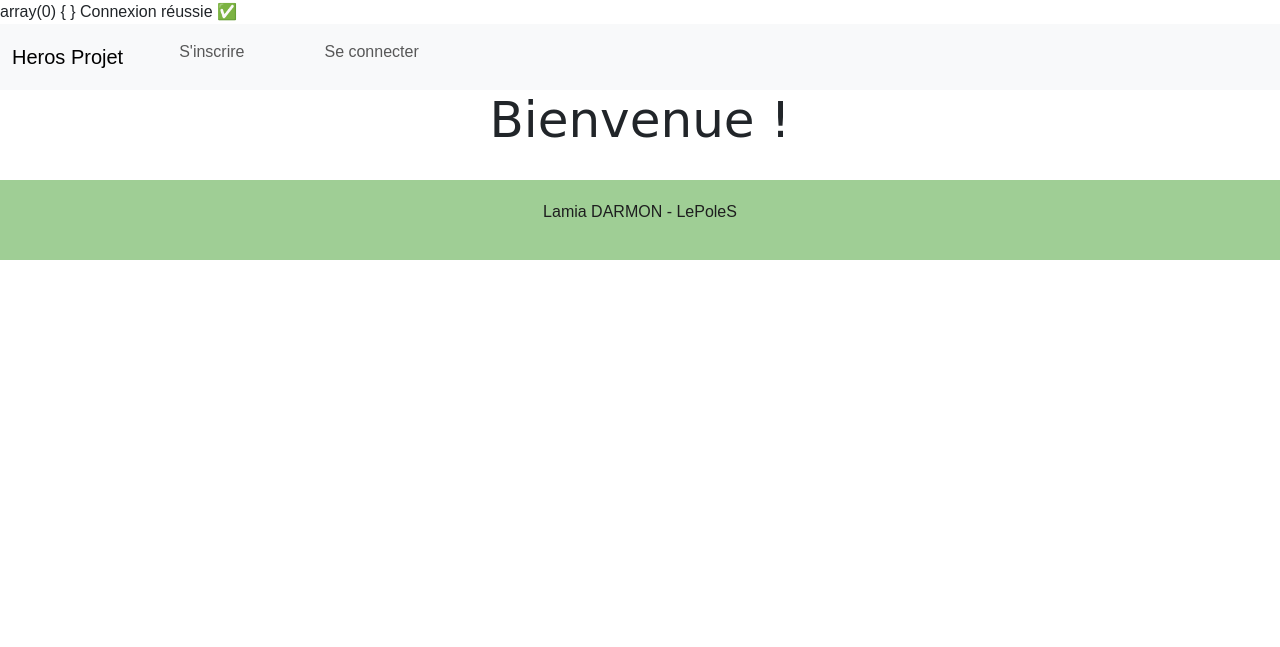
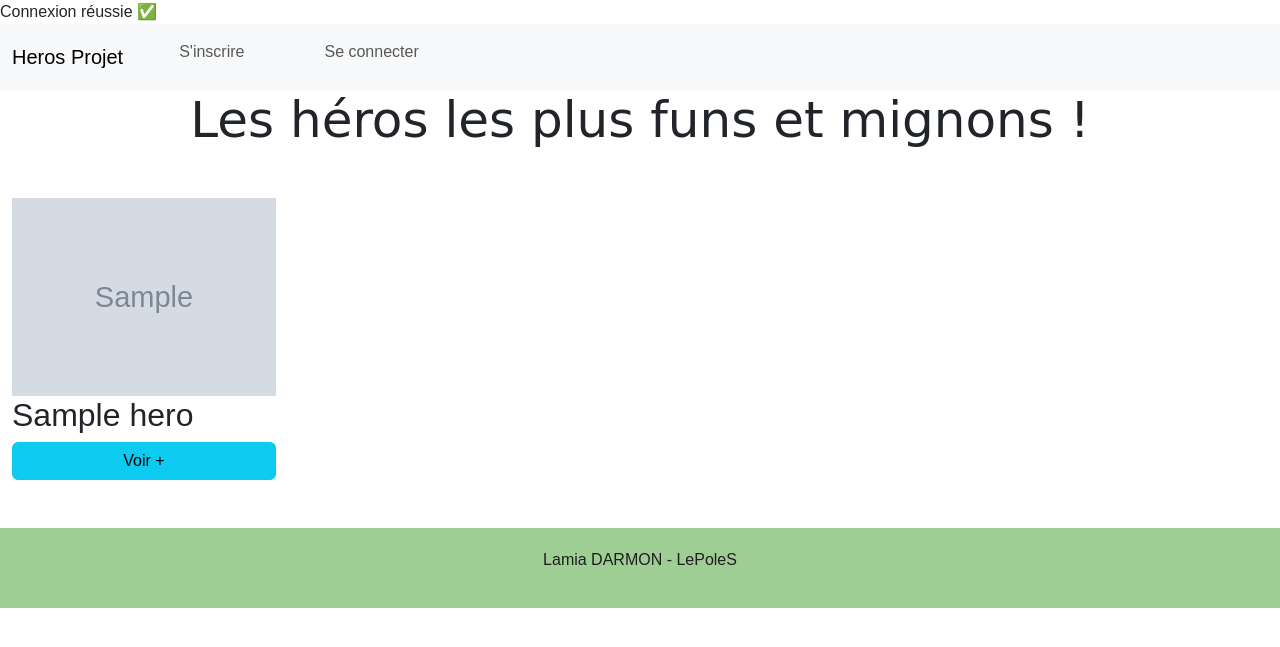
Before and after one commit to lamia8512/herosbdd, a PHP site: page / in a window 1280 px wide. Shown: the top 647 px of the page. Run offline with PHP 8.4, Linux system fonts and the light colour scheme; tables that the repository leaves empty or names only in its code hold one stand-in row (values such as "Sample post"); grey boxes marked "Sample" are stand-in pictures; some web fonts are replaced.

Commit message:
aficher les heros

```diff
--- a/app/Controllers/HomeController.php
+++ b/app/Controllers/HomeController.php
@@ -1,2 +1,9 @@
 <?php
+    $query = "SELECT `id`, `name`, `image` FROM `heros`";
+    $statement = $pdo->prepare($query);
+    $statement->execute();
+
+    $heros = $statement->fetchAll(PDO::FETCH_ASSOC);
+    //debug($heros);
+
     require_once( __DIR__ . "/../Views/home.view.php" );
--- a/app/Views/addheros.view.php
+++ b/app/Views/addheros.view.php
@@ -16,7 +16,7 @@
             ?>
         </div>
         <div class="form-group">
-            <label for="power" class="form-label">Le pouvoir de ton HERO:</label>
+            <label for="power" class="form-label">Le pouvoir de ton HEROS:</label>
             <input type="text" name="power" id="power" placeholder="Ses mouvements son si lent qu'il devient presque imperceptible" class="form-control">
             <?php
             if(isset($arrayError['power'])){
@@ -27,7 +27,7 @@
             ?>
         </div>
         <div class="form-group">
-            <label for="description" class="form-label">Parle moi de ton HERO:</label>
+            <label for="description" class="form-label">Parle moi de ton HEROS:</label>
             <textarea class="form-control" placeholder="Le plus petit des grands héros !" id="description" name="description" style="height: 100px"></textarea>
             <?php
             if(isset($arrayError['description'])){
@@ -48,7 +48,7 @@
             }
             ?>
         </div>
-        <button type="submit" class="btn btn-success mt-5">Création du HERO !</button>
+        <button type="submit" class="btn btn-success mt-5">Création du HEROS !</button>
     </div>
 </form>
 <?php
--- a/app/Views/home.view.php
+++ b/app/Views/home.view.php
@@ -1,7 +1,28 @@
 <?php
 require_once(__DIR__ . '/partials/head.php');
 ?>
-<h1>Bienvenue ! </h1>
+ <h1>Les héros les plus funs et mignons !</h1>
+    <div class="container-fluid my-5">
+        <div class="row justify-content-between">
+            <?php
+            if($heros){
+                foreach($heros as $value){
+
+                    ?>
+                        <div style="width: 18rem;">
+                            <img class="card-img-top" src="public/img/<?= $value['image'] ?>" alt="Image de <?php echo $value['name'] ?>">
+                            <h2><?= $value['name']?></h2>
+                            <a href="/hero?id=<?= $value['id']?>" class="btn btn-info d-flex justify-content-center">Voir +</a>
+                        </div>
+                    <?php
+                }
+            }else{
+                echo "<p>Aucun personnage disponible, ils sont tous en mission.</p>";
+            }
+            ?>
+        </div>
+
+    </div>
 
 <?php
 require_once(__DIR__ . '/partials/footer.php');
--- a/config/function.php
+++ b/config/function.php
@@ -1,5 +1,6 @@
 <?php
-    function redirectToRoute($route){
+    function redirectToRoute($route, $code){
+        http_response_code($code);
         header("Location: {$route}");
         exit;
     }
@@ -25,3 +26,10 @@
         <?php
 
     }
+
+
+    function debug ($info){
+        echo '<pre>';
+        var_dump($info);
+        echo '</pre>';
+    }
--- a/index.php
+++ b/index.php
@@ -1,4 +1,3 @@
 <?php
     session_start();
-    var_dump($_SESSION);
     require_once( __DIR__ . "/config/router.php" );
```
Also changed, not shown: public/img/sorcière citrouille.png (added), public/img/sorcière rouge.jpg (added), public/img/vieille sorcière.jpg (added).
